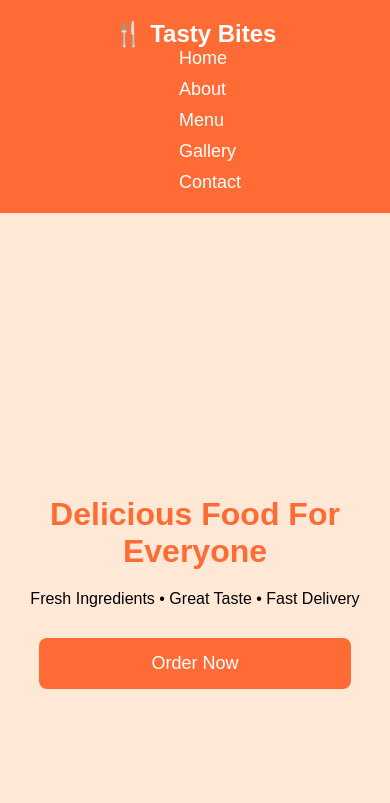
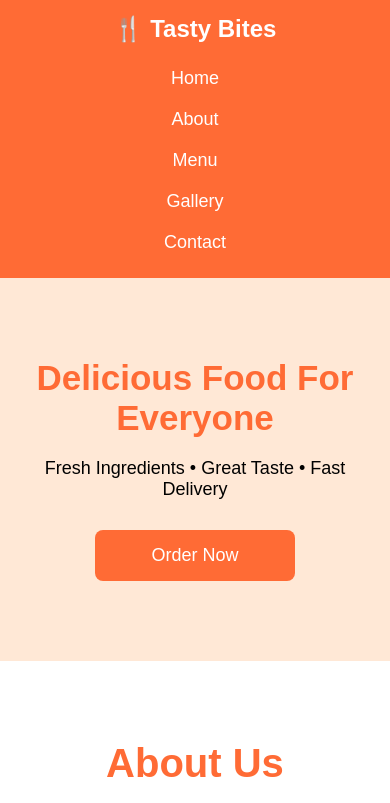
Before and after one commit to DeekshithaMallapu/FULL-STACK-PORTFOLIO, a plain HTML site: page FULL STACK PORTFOLIO/Portfolio/Restaurant Website/index.html in a window 390 px wide. Shown: the top 803 px of the page. Drawn offline with Linux system fonts and the light colour scheme.

Commit message:
Made website responsive

```diff
--- a/FULL STACK PORTFOLIO/Portfolio/Restaurant Website/style.css
+++ b/FULL STACK PORTFOLIO/Portfolio/Restaurant Website/style.css
@@ -448,25 +448,7 @@ footer p{
     margin:8px 0;
 
 }
-/* Responsive for Mobile */
-@media (max-width: 768px) {
 
-  nav {
-    flex-direction: column;
-    align-items: center;
-  }
-
-  nav ul {
-    display: flex;
-    flex-direction: column;
-    gap: 10px;
-    padding: 0;
-  }
-
-  .hero h1 {
-    font-size: 2rem;
-    text-align: center;
-  }
 
   .hero p {
     font-size: 1rem;
@@ -477,8 +459,68 @@ footer p{
     width: 80%;
   }
 
-  img {
-    max-width: 100%;
-    height: auto;
-  }
+  /* ================= MOBILE RESPONSIVE ================= */
+
+@media (max-width: 768px) {
+
+    .navbar{
+        flex-direction: column;
+        padding: 15px;
+    }
+
+    .nav-links{
+        flex-direction: column;
+        align-items: center;
+        width: 100%;
+        margin-top: 15px;
+    }
+
+    .nav-links li{
+        margin: 10px 0;
+    }
+
+    .hero{
+        height: auto;
+        padding: 80px 20px;
+    }
+
+    .hero h1{
+        font-size: 35px;
+    }
+
+    .hero p{
+        font-size: 18px;
+    }
+
+    .hero button{
+        width: 200px;
+    }
+
+    .about{
+        flex-direction: column;
+        text-align: center;
+    }
+
+    .about-image,
+    .about-text{
+        width: 100%;
+    }
+
+    .contact-container{
+        flex-direction: column;
+    }
+
+    .card,
+    .review-card{
+        width: 100%;
+    }
+
+    .gallery-container{
+        grid-template-columns: 1fr;
+    }
+
+    img{
+        max-width: 100%;
+        height: auto;
+    }
 }
```
